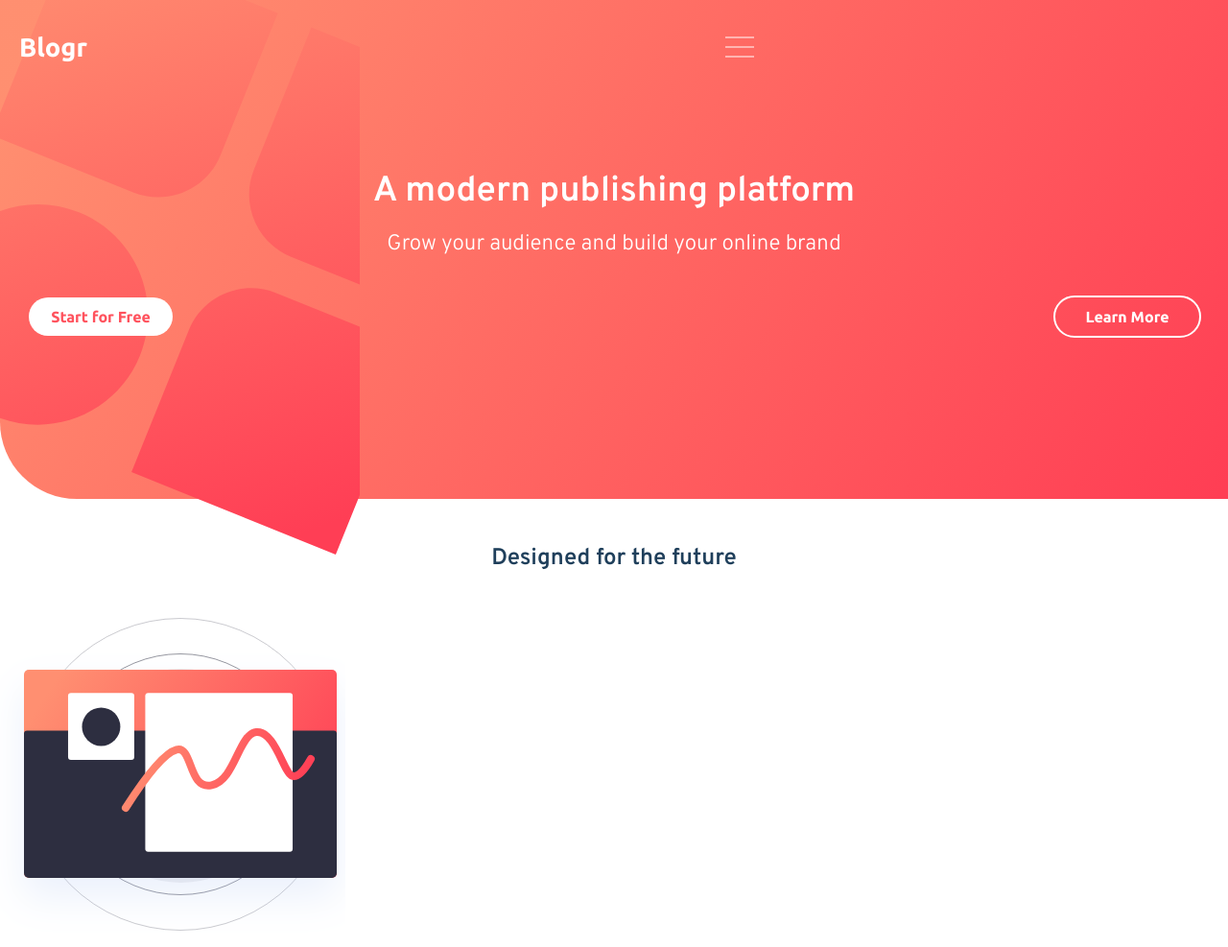
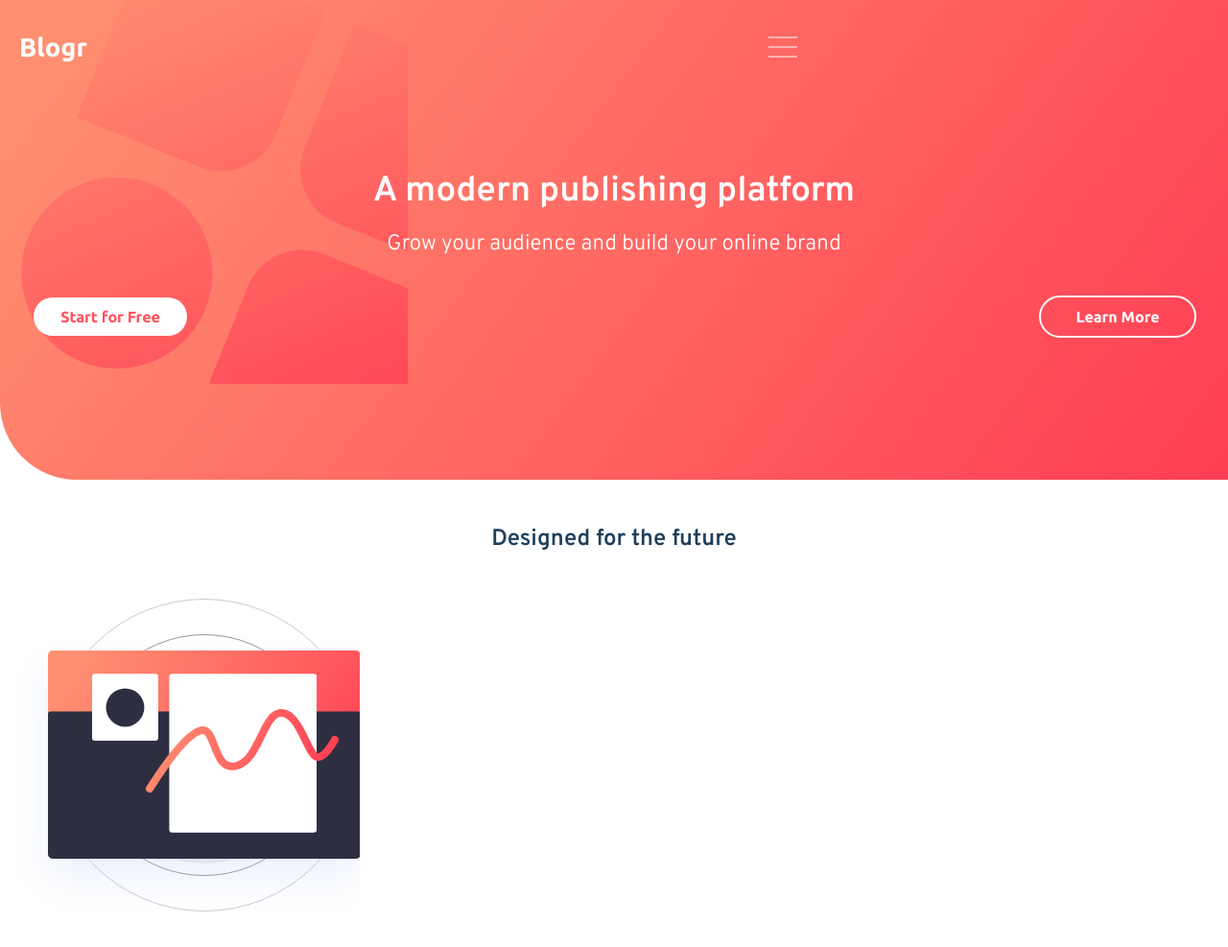
Before and after one commit to BrendoAires/Blogr---The-front-end-menthor, a plain HTML site: page index.html in a window 1280 px wide. Shown: the top 987 px of the page at 96% size. Drawn offline with Linux system fonts and the light colour scheme.

```diff
--- a/css/style.scss
+++ b/css/style.scss
@@ -134,7 +134,8 @@ header{
         width: 375px;
         height: 400px;
         position: absolute;
-        z-index: -1;
+        z-index: 10;
+        background-image: url("/images/bg-pattern-intro-mobile.svg");
 
     }
 
@@ -246,6 +247,8 @@ footer{
     text-align: center;
     height: 100vh;
     border-radius: 0 80px 0 0;
+    height: fit-content;
+    margin-top: 100px;
 
     h1{
         font-size: 2.3rem;
@@ -281,6 +284,81 @@ footer{
 
 
 
-    .attribution { font-size: 11px; text-align: center; color: var(--clr-white);padding-top: 70px;background: var(--clr-very-dark-black);}
+    .attribution {
+        font-size: 11px;
+        text-align: center;
+        color: var(--clr-white);
+        padding-top: 70px;
+
+    }
     .attribution a { color: var(--clr-gra1-red); }
 }
+
+@media(min-width: 425px){
+    header{
+        height:500px;
+
+        nav{
+
+
+            .icon-menu{
+                margin-left:240px;
+            }
+
+
+    }
+
+        .text-header{
+
+
+
+
+
+           .buttons{
+
+               padding: 0 10px 0 10px;
+               line-height: 40px;
+
+
+                    .bt-um{
+
+                        margin-left: 25px;
+                    }
+                    .bt-dois{
+                        margin-right: 25px;
+
+                    }
+                    a{
+                        width: 160px;
+                    }
+
+           }
+        }
+        .img{
+            width: 425px;
+            height: 400px;
+            position: absolute;
+            z-index: -1;
+            background-image: url("/images/bg-pattern-intro-mobile-425px.svg");
+            background-repeat: no-repeat;
+        }
+
+
+
+
+    }
+
+    main{
+
+
+
+        .editor-illustration{
+            background-image: url("/images/illustration-editor-mobile-425px.svg");
+            width: 100%;
+            background-repeat: no-repeat;
+
+            height: 340px;
+            margin: 50px 0 0 0;
+        }
+    }
+}
--- a/index.html
+++ b/index.html
@@ -20,8 +20,6 @@
 <body>
   <header>
     <div class="img">
-      <svg width="375" height="700" viewBox="375 300 500 1000"
-      xmlns="http://www.w3.org/2000/svg"><defs><linearGradient x1=".695%" y1="0%" x2="90.305%" y2="100%" id="a"><stop stop-color="#FF8F71" offset="0%"/><stop stop-color="#FF3E55" offset="100%"/></linearGradient></defs><path d="M821.895188,497.739327 L821.895188,825.739327 L493.895188,825.739327 L493.895188,597.739327 C493.895188,542.510852 538.666713,497.739327 593.895188,497.739327 L821.895188,497.739327 Z M276.655938,496.460979 C367.230637,496.460979 440.655938,569.88628 440.655938,660.460979 C440.655938,751.035678 367.230637,824.460979 276.655938,824.460979 C186.081239,824.460979 112.655938,751.035678 112.655938,660.460979 C112.655938,569.88628 186.081239,496.460979 276.655938,496.460979 Z M822.227687,111.489551 L822.227687,439.489551 L594.227687,439.489551 C538.999212,439.489551 494.227687,394.718026 494.227687,339.489551 L494.227687,339.489551 L494.227687,111.489551 L822.227687,111.489551 Z M440.061253,110.58581 L440.061253,338.58581 C440.061253,393.814285 395.289728,438.58581 340.061253,438.58581 L112.061253,438.58581 L112.061253,110.58581 L440.061253,110.58581 Z" transform="rotate(22 67.652 1066.199)" fill="url(#a)" fill-rule="evenodd"/>
 
     </svg>
     </div>
@@ -228,7 +226,7 @@
 
     <div class="attribution">
       Challenge by <a href="https://www.frontendmentor.io?ref=challenge" target="_blank">Frontend Mentor</a>.
-      Coded by <a href="#">Your Name Here</a>.
+      Coded by <a href="#">Brendo Aires</a>.
     </div>
   </footer>
   <script src="/js/index.js"></script>
```
Also changed, not shown: css/style.css, images/bg-pattern-intro-mobile-425px.svg (added), images/illustration-editor-mobile-425px.svg (added), 1 other file.
